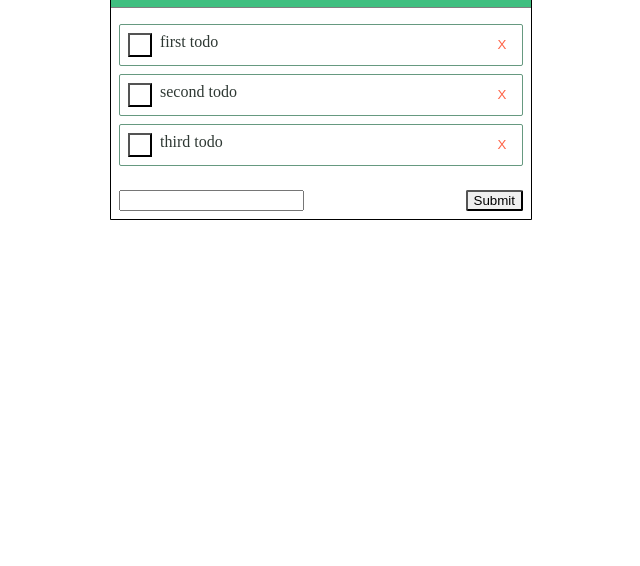
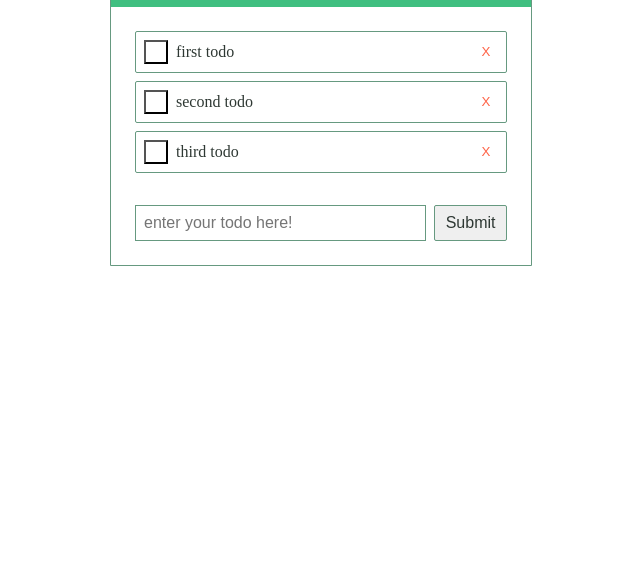
Before and after one commit to starsuit/FAC16-todo-app, a website: page skeleton/index.html in a window 1280 px wide. Shown: the part 234-800 px from the top of the page, without its empty margins (319-959 px from the left). Drawn offline with Linux system fonts and the light colour scheme.

Commit message:
style input boxes and buttons with css

```diff
--- a/skeleton/index.html
+++ b/skeleton/index.html
@@ -10,14 +10,21 @@
       <header class="wholecontainer-header">
         <h1 class="header__title">Todo</h1>
       </header>
-    <div id="todo-container">
-      <!-- <ul></ul> -->
+      <div id="todo-container" class="todo-container">
+        <!-- <ul></ul> -->
+      </div>
+      <form id="add-todo" class="form">
+        <input
+          type="text"
+          name="description"
+          value=""
+          required
+          placeholder="enter your todo here!"
+          class="todo-input"
+        />
+        <input type="submit" name="" value="Submit" class="button-submit" />
+      </form>
     </div>
-    <form id="add-todo" class="form">
-      <input type="text" name="description" value="" required/>
-      <input type="submit" name="" value="Submit" class="button-submit" />
-    </form>
-  </div>
   </body>
   <script type="text/javascript" src="./logic.js"></script>
   <script type="text/javascript" src="./dom.js"></script>
--- a/skeleton/style.css
+++ b/skeleton/style.css
@@ -21,10 +21,20 @@ body {
 
 .button-submit {
   border-radius: 2px;
+  color: hsl(150, 10%, 20%);
+
+  border: 1px solid hsl(150, 20%, 50%);
+  font-size: inherit;
+}
+
+.button-submit:hover {
+  color: white;
+  border: 1px solid white;
+  background-color: hsl(150, 50%, 50%);
 }
 
 .wholecontainer {
-  border: 1px solid black;
+  border: 1px solid hsl(150, 20%, 50%);
   border-radius: 5px 5px 0px 0px;
   width: 100vw;
   display: flex;
@@ -33,14 +43,14 @@ body {
 }
 
 .wholecontainer-header {
-  border-bottom: 1px solid grey;
+  /* border-bottom: 1px solid grey; */
   background-color: hsl(150, 50%, 50%);
   border-radius: 4px 4px 0px 0px;
 }
 
 .header__title {
   text-align: center;
-  color: hsl(0, 0%, 97%);
+  color: white;
 }
 
 @media only screen and (min-width: 420px) {
@@ -60,7 +70,7 @@ body {
 }
 
 .checkbox-unchecked:hover {
-  background-color: hsl(150, 50%, 50%);
+  background-color: hsl(150, 30%, 50%);
 }
 
 .checkbox-checked {
@@ -71,31 +81,51 @@ body {
 
 .todo-description {
   color: hsl(150, 10%, 20%);
+  display: flex;
+  align-items: center;
 }
 
 .checkbox-checked + .todo-description {
   color: hsl(150, 10%, 70%);
+  text-decoration: line-through;
 }
 
 .todo-panel {
   /* background-color: rgb(140, 173, 140); */
   border: 1px solid hsl(150, 20%, 50%);
-  margin: 0.5em;
+  margin-bottom: 0.5em;
   padding: 0.5em;
   border-radius: 2px;
   display: grid;
   grid-template-rows: 1fr;
   grid-template-columns: 2rem 1fr 1.5rem;
-  vertical-align: middle;
 }
 
 .todo-panel-container {
   list-style-type: none;
   padding: 0;
+  margin: 0;
+  /* margin-top: 1em; */
 }
 
 .form {
-  margin: 0.5em;
-  display: flex;
-  justify-content: space-between;
+  /* margin: 0.5em; */
+  padding: 1.5em;
+  padding-top: 0;
+  display: grid;
+  grid-template-rows: 1fr;
+  grid-template-columns: 4fr 1fr;
+  grid-gap: 0.5rem;
 }
+
+.todo-input {
+  height: 2rem;
+  font-size: inherit;
+  border: 1px solid hsl(150, 20%, 50%);
+  color: hsl(150, 10%, 20%);
+  padding-left: 0.5em;
+}
+
+.todo-container {
+  padding: 1.5em;
+}
```
